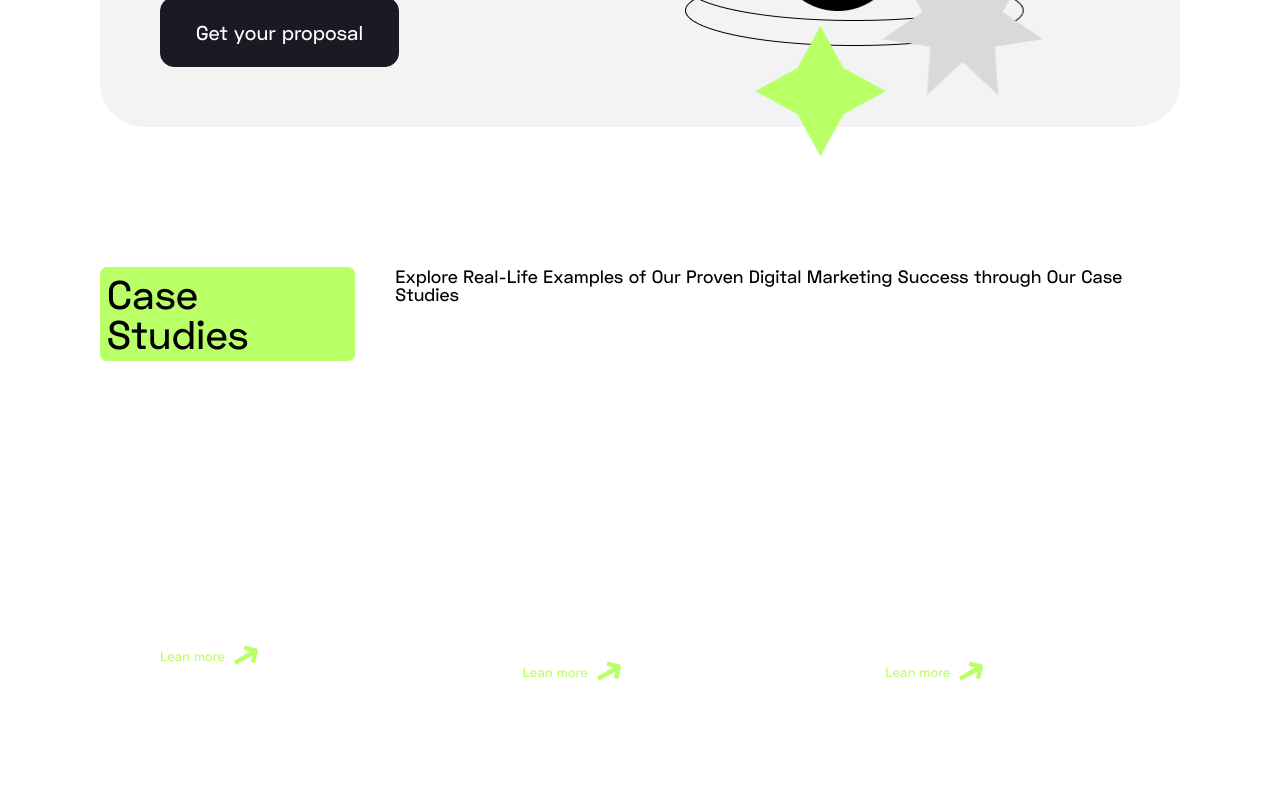
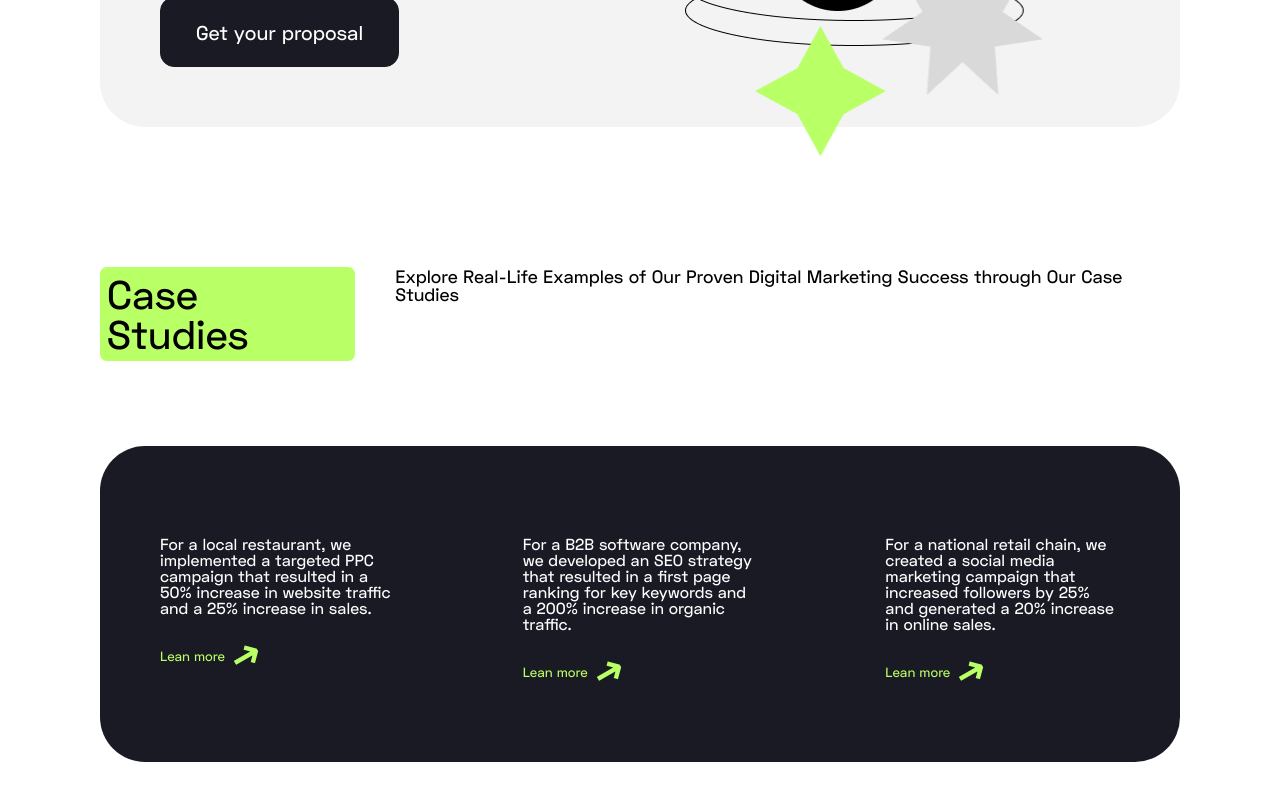
Before and after one commit to Ivanna-Kutsovol/Positivus, a Next.js app: page / in a window 1280 px wide. Shown: the part 3532-4332 px from the top of the page. Built offline with nearby package versions, Linux system fonts and the light colour scheme.

Commit message:
Fix block case studies desktop version

```diff
--- a/src/app/styles/_mixins.scss
+++ b/src/app/styles/_mixins.scss
@@ -1,7 +1,7 @@
 @mixin main{
     display: flex;
     padding: 70px 60px;
-    // background-color: var(--dark);
+    background-color: var(--dark);
     border-radius: var(--radius);
     color: var(--background);
     gap: 128px;
```
